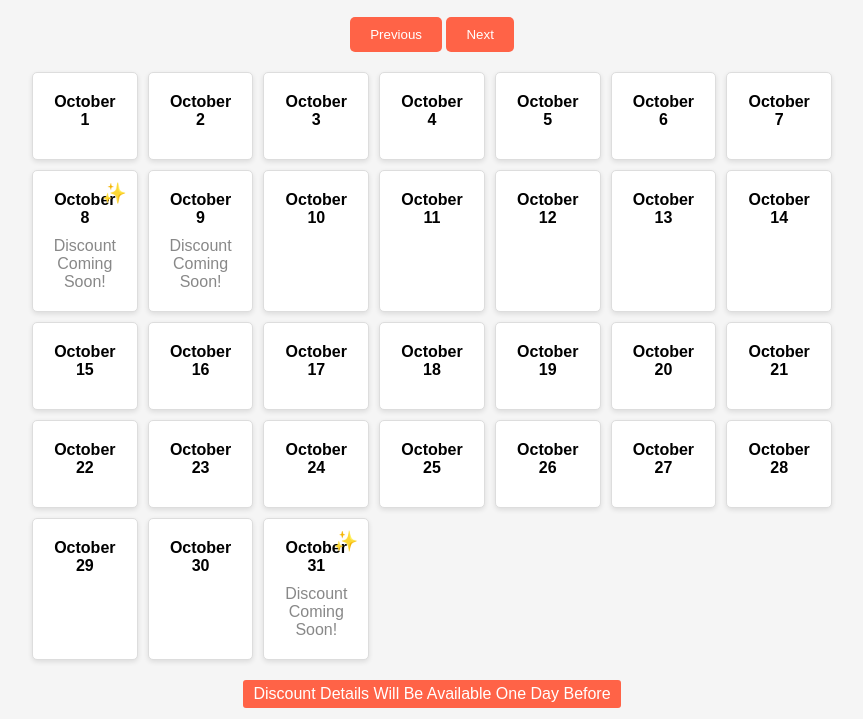
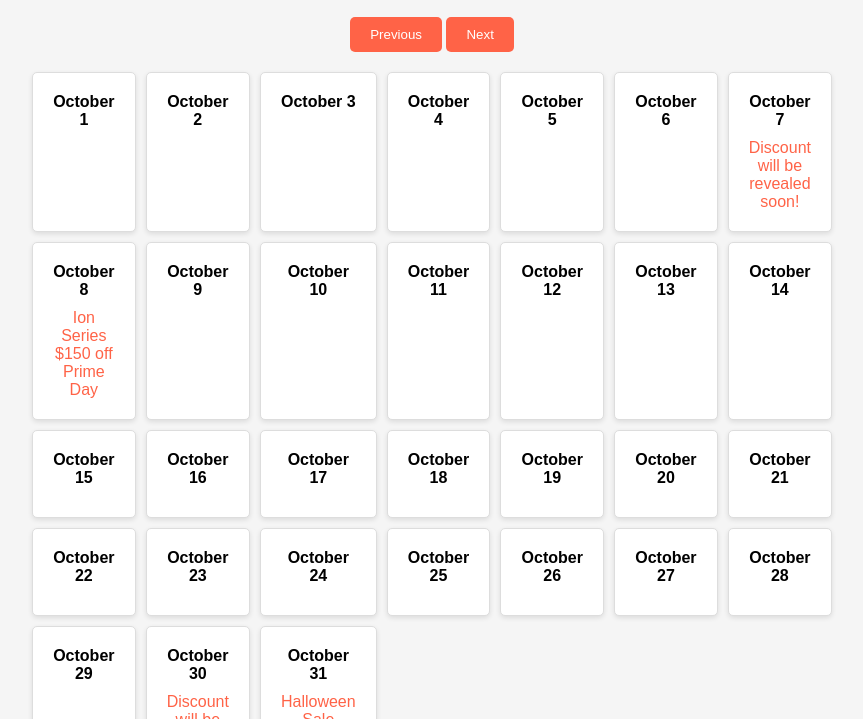
Before and after one commit to Budget-hearing-aids/DiscountsCalendar, a plain HTML site: page index.html in a window 1280 px wide. Shown: the part 81-800 px from the top of the page, without its empty margins (208-1071 px from the left). Drawn offline with Linux system fonts and the light colour scheme.

Commit message:
Update index.html

```diff
--- a/index.html
+++ b/index.html
@@ -48,14 +48,6 @@
             color: #ff6347;
         }
 
-        .upcoming-discount {
-            font-size: 20px;
-            color: #ff6347;
-            position: absolute;
-            top: 10px;
-            right: 10px;
-        }
-
         .legend {
             max-width: 800px;
             margin: 20px auto;
@@ -104,7 +96,7 @@
     </div>
 
     <div class="legend">
-        <span>Discount Details Will Be Available One Day Before</span>
+        <span>Discount Details Will Be Available One Day Before the Discount Starts</span>
     </div>
 
     <script>
@@ -154,27 +146,24 @@
 
                 const foundDiscount = discounts.find(d => {
                     const startDate = new Date(d.startDate);
-                    const endDate = new Date(d.endDate);
-                    return currentDate >= startDate && currentDate <= endDate;
+                    return currentDate.toDateString() === startDate.toDateString();
                 });
 
-                const isStartDate = discounts.find(d => new Date(d.startDate).toDateString() === currentDate.toDateString());
+                const isOneDayBefore = discounts.find(d => {
+                    const startDate = new Date(d.startDate);
+                    const oneDayBefore = new Date(startDate);
+                    oneDayBefore.setDate(startDate.getDate() - 1);
+                    return currentDate.toDateString() === oneDayBefore.toDateString();
+                });
 
-                if (isStartDate) {
-                    const upcomingSign = document.createElement('div');
-                    upcomingSign.className = 'upcoming-discount';
-                    upcomingSign.innerText = '✨';  // Special sign for upcoming discount
-                    dayElement.appendChild(upcomingSign);
+                if (isOneDayBefore) {
+                    discountInfo.innerText = 'Discount will be revealed soon!';
+                    discountInfo.classList.add('active');
                 }
 
                 if (foundDiscount) {
-                    const discountStartDate = new Date(foundDiscount.startDate);
-                    if (today.getDate() === discountStartDate.getDate() - 1 && today.getMonth() === discountStartDate.getMonth()) {
-                        discountInfo.innerText = foundDiscount.discount;
-                        discountInfo.classList.add('active');
-                    } else {
-                        discountInfo.innerText = 'Discount Coming Soon!';
-                    }
+                    discountInfo.innerText = foundDiscount.discount;
+                    discountInfo.classList.add('active');
                 }
 
                 dayElement.appendChild(dateElement);
```
